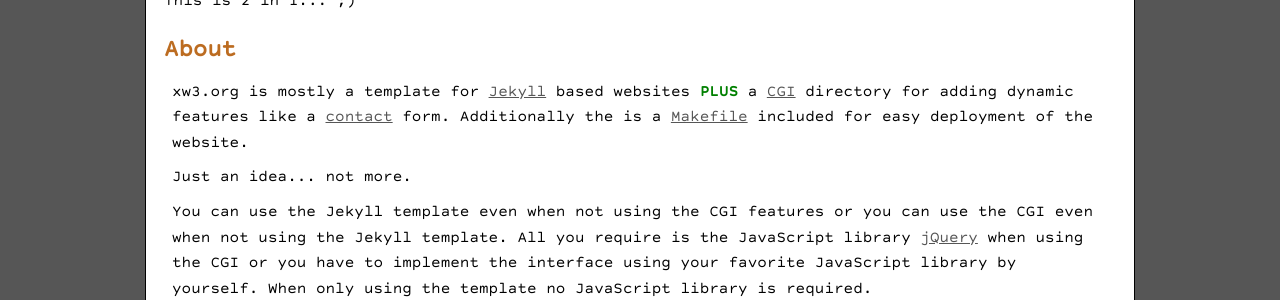
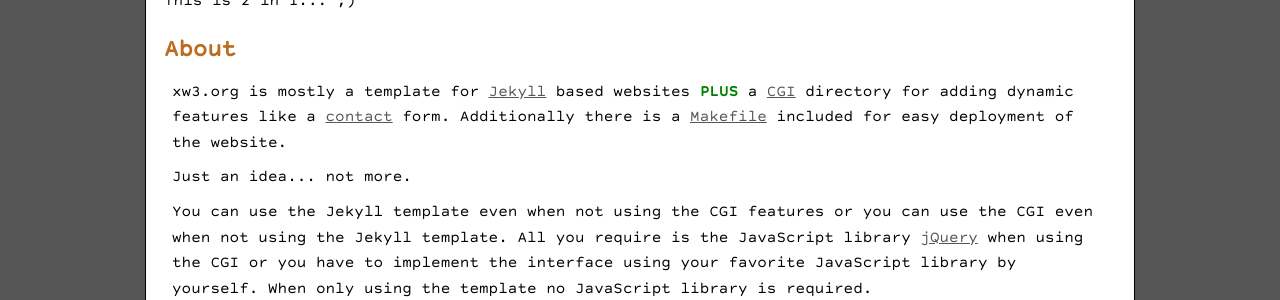
Before and after one commit to hanez/xw3, a Jekyll site: the page built from index.html, in a window 1280 px wide. Shown: the part 147-447 px from the top of the page. Built offline with Jekyll 4.4.1, drawn with Linux system fonts in a browser that asks for light colours; some web fonts are replaced; the list of posts is cut into pages by our own code.

Commit message:
Content fix.

```diff
--- a/index.html
+++ b/index.html
@@ -23,7 +23,7 @@ description: The xw3 CGI research project
 <h2>About</h2>
 
 <div style="padding:0px 8px 0px 8px;">
-<p>xw3.org is mostly a template for <a href="https://jekyllrb.com/">Jekyll</a> based websites <b style="color:green;">PLUS</b> a <a href="https://git.xw3.org/xw3/cgi">CGI</a> directory for adding dynamic features like a <a href="/contact/">contact</a> form. Additionally the is a <a href="https://git.xw3.org/xw3/xw3.org/src/branch/main/Makefile">Makefile</a> included for easy deployment of the website.</p>
+<p>xw3.org is mostly a template for <a href="https://jekyllrb.com/">Jekyll</a> based websites <b style="color:green;">PLUS</b> a <a href="https://git.xw3.org/xw3/cgi">CGI</a> directory for adding dynamic features like a <a href="/contact/">contact</a> form. Additionally there is a <a href="https://git.xw3.org/xw3/xw3.org/src/branch/main/Makefile">Makefile</a> included for easy deployment of the website.</p>
 
 <p>Just an idea... not more.</p>
 
```
